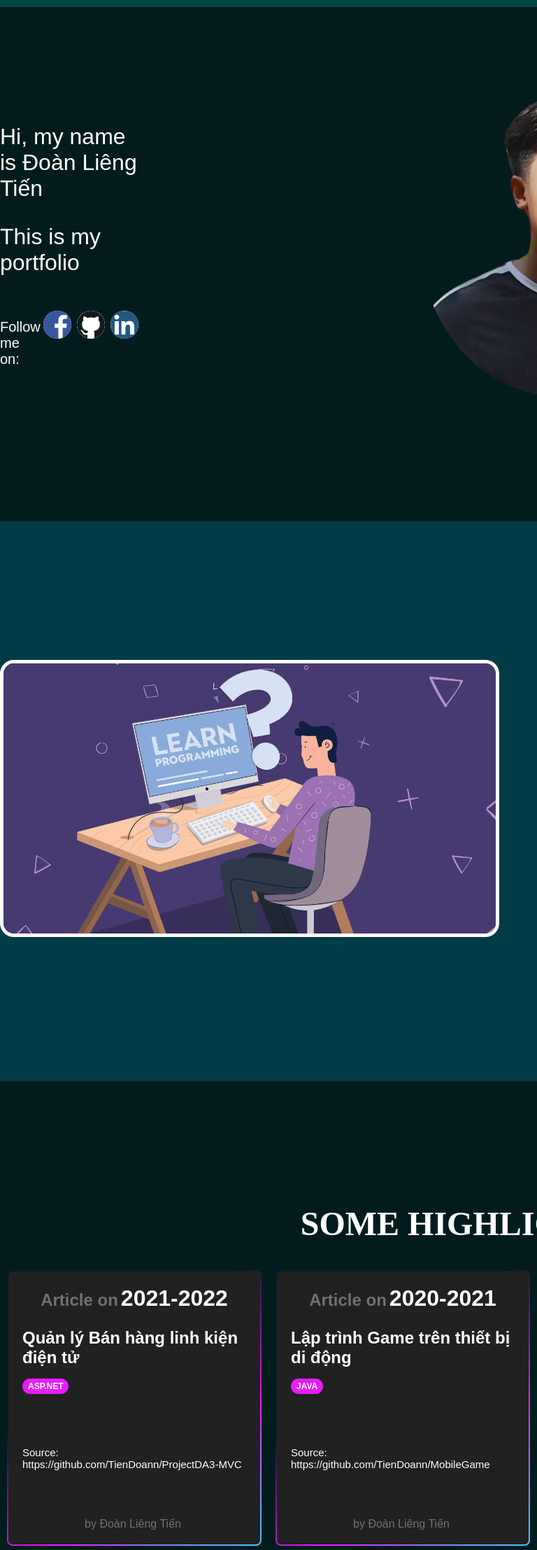
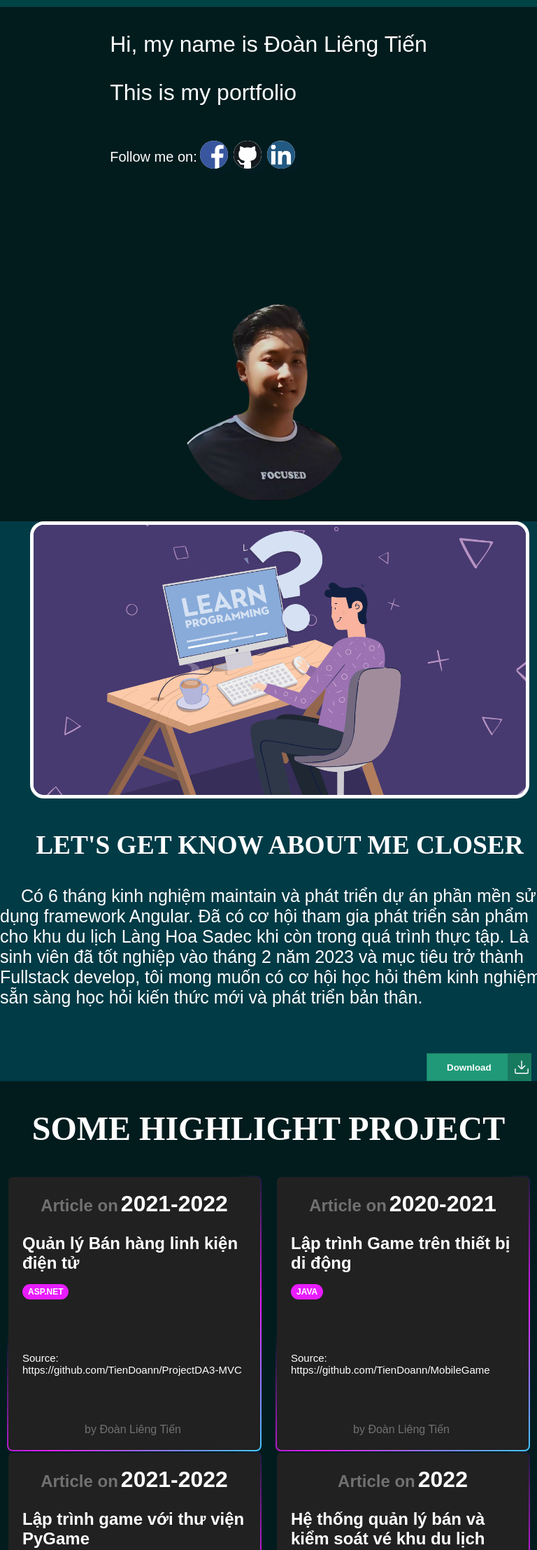
Before and after one commit to TienDoann/Portfolio, a React (Create React App) app: page / in a window 768 px wide. Shown: the part 55-2270 px from the top of the page at 70% size. Built offline with nearby package versions, Linux system fonts and the light colour scheme; the HTML template or start-up script is replaced by a standard one.

Commit message:
reponsive tablet

```diff
--- a/src/Components/About/About.js
+++ b/src/Components/About/About.js
@@ -12,9 +12,9 @@ function About() {
 
   return (
     <div className="">
-      <div style={{ display: 'flex', textAlign: 'left' }}>
+      <div className="info" >
         <div style={{ width: '800px', margin: 'auto'}}>
-          <img alt="" src={ava} style={{ borderRadius: '20px', width: '22em',border:"5px solid white" }} />
+          <img className="setImg"  alt="" src={ava} style={{ borderRadius: '20px', width: '22em',border:"5px solid white" }} />
         </div>
         <div style={{ width: '800px'}}>
           <h3 style={{ color: 'white',textTransform:"uppercase" ,fontFamily:"ca"}}>Let's get know about me closer</h3>
--- a/src/Components/About/about.css
+++ b/src/Components/About/about.css
@@ -56,5 +56,14 @@
   .button:active {
     border: 1px solid #146c54;
   }
-
-  /*--- card ---*/
+  .info{
+    display: flex;
+  }
+  @media screen and  (min-width: 46.25em) and (max-width: 63.9375em) {
+    .info{
+      flex-direction: column;
+    }
+    .info img {
+      width: 5em;
+    }
+   }
--- a/src/Components/Contact/contact.css
+++ b/src/Components/Contact/contact.css
@@ -12,7 +12,7 @@
   justify-content: center;
 }
 
-  .form::before {
+/* .form::before {
     content: '';
     background-image: linear-gradient(45deg, #ff0000,
     #ffb700);
@@ -23,7 +23,7 @@
     margin-left: px;
     z-index: -1;
     border-radius: 2.7em;
-  }
+  } */
 
 .input {
   width: calc(100% - 10px);
--- a/src/Components/Home/Home.css
+++ b/src/Components/Home/Home.css
@@ -48,3 +48,18 @@ p {
     transform: translateY(0px);
   }
 }
+
+@media screen and  (min-width: 46.25em) and (max-width: 63.9375em) {
+ .content {
+  flex-direction: column;
+  margin-top: 40px;
+ }
+ .content img{
+  width: 8em;
+ }
+ .introduction {
+  height: 400px;
+  font-weight: 100;
+  padding-inline: 20px;
+ }
+}
--- a/src/Components/Projects/project.css
+++ b/src/Components/Projects/project.css
@@ -61,3 +61,18 @@
   .card:hover {
     rotate: 8deg;
   }
+
+.container {
+  display: flex;
+}
+
+@media screen and  (min-width: 46.25em) and (max-width: 63.9375em) {
+  .container{
+    display: flex;
+    flex-wrap: wrap;
+  }
+  .card {
+    flex-grow: 1;
+    flex-basis: 300px;
+  }
+ }
--- a/src/Components/Projects/project.js
+++ b/src/Components/Projects/project.js
@@ -3,20 +3,20 @@ function Project() {
     return (
         <div>
             <h1 style={{color:'white',fontFamily:"ca",textTransform:"uppercase"}}>Some Highlight Project</h1>
-            <div style={{display:'flex'}}>
-            <div class="card">
-                <div class="main-content">
-                    <div class="header">
+            <div className='container'>
+            <div className="card">
+                <div className="main-content">
+                    <div className="header">
                         <span>Article on</span>
                         <span>2021-2022</span>
                     </div>
-                    <p class="heading">Quản lý Bán hàng linh kiện điện tử</p>
-                    <div class="categories">
+                    <p className="heading">Quản lý Bán hàng linh kiện điện tử</p>
+                    <div className="categories">
                         <span>ASP.NET</span>
                     </div>
                     <p className='src'>Source: https://github.com/TienDoann/ProjectDA3-MVC</p>
                 </div>
-                <div class="footer">
+                <div className="footer">
                     by Đoàn Liêng Tiến
                 </div>
             </div>
```
Lines whose indentation alone changed are shown as unchanged.
